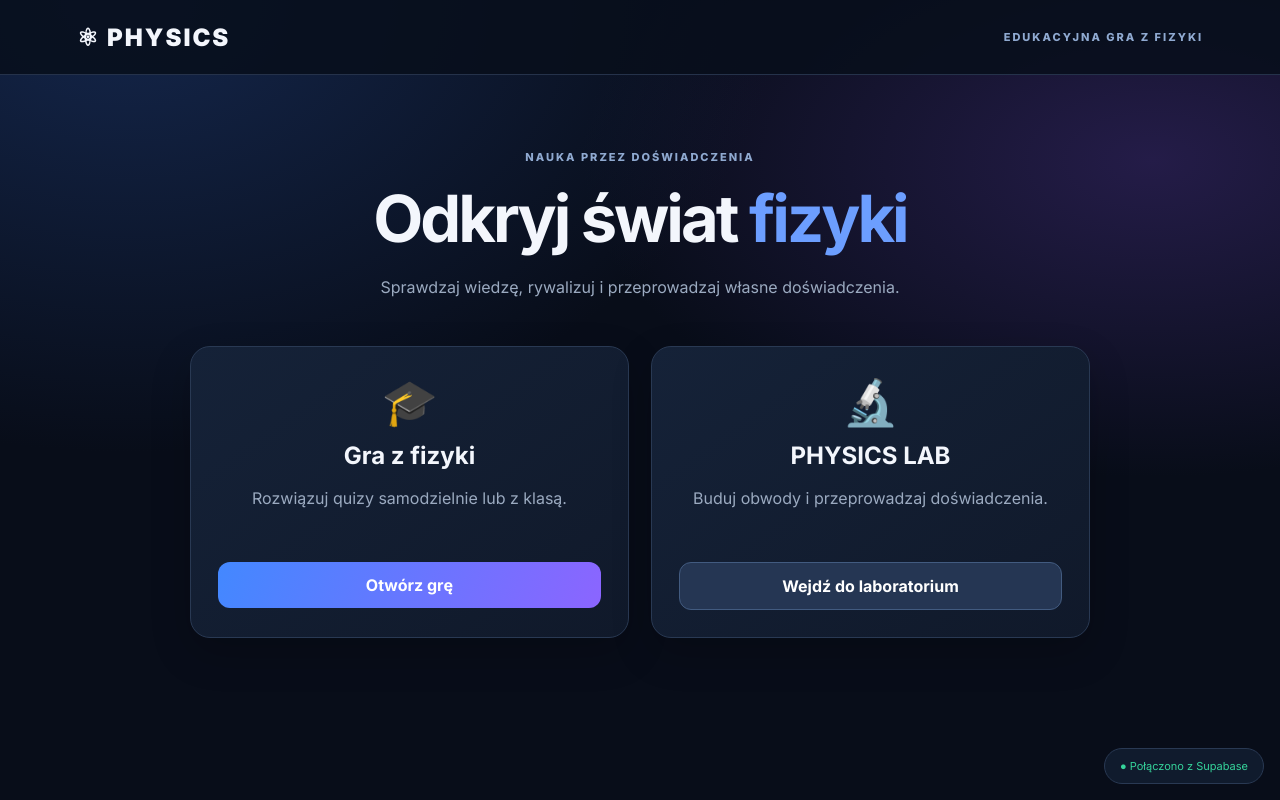
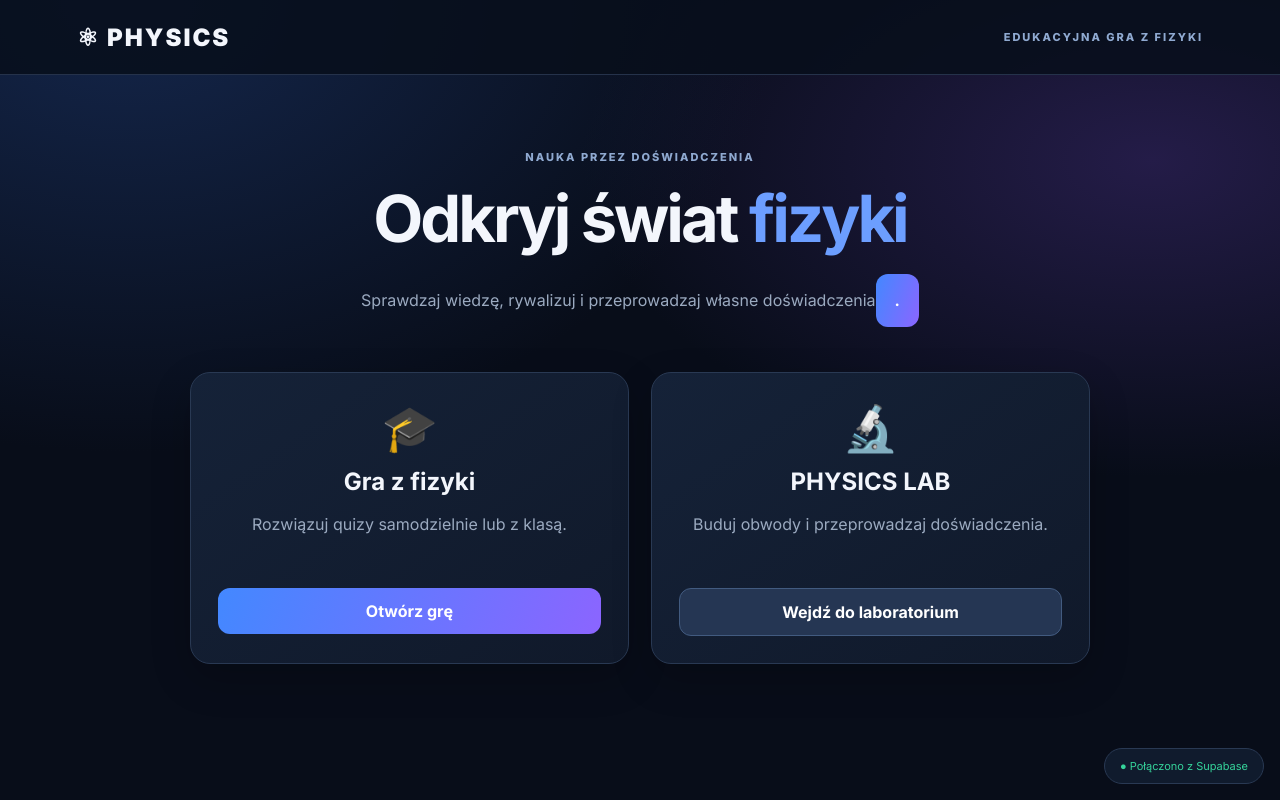
Before and after one commit to mieszkoniziol133-cmyk/physics-game, a plain HTML site: page index.html in a window 1280 px wide. Drawn offline with nearby package versions, Linux system fonts and the light colour scheme.

Commit message:
Update index.html

```diff
--- a/index.html
+++ b/index.html
@@ -22,7 +22,14 @@
     <div class="hero">
         <span class="eyebrow">NAUKA PRZEZ DOŚWIADCZENIA</span>
         <h1>Odkryj świat <span>fizyki</span></h1>
-        <p>Sprawdzaj wiedzę, rywalizuj i przeprowadzaj własne doświadczenia.</p>
+        <p>
+    Sprawdzaj wiedzę, rywalizuj i przeprowadzaj własne doświadczenia<button
+        id="secretDot"
+        class="secret-dot"
+        type="button"
+        aria-label="Tajny terminal"
+    >.</button>
+</p>
     </div>
     <div class="home-grid">
         <article class="card">
```
